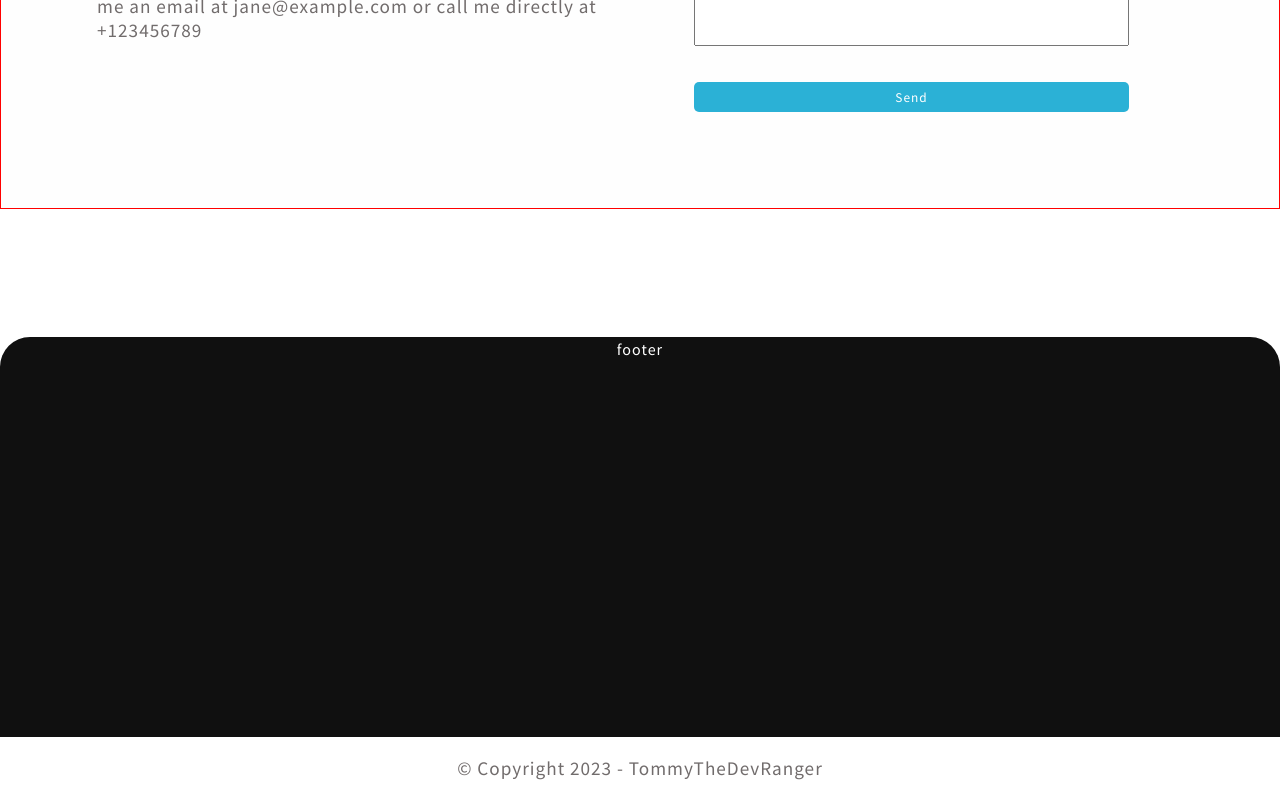
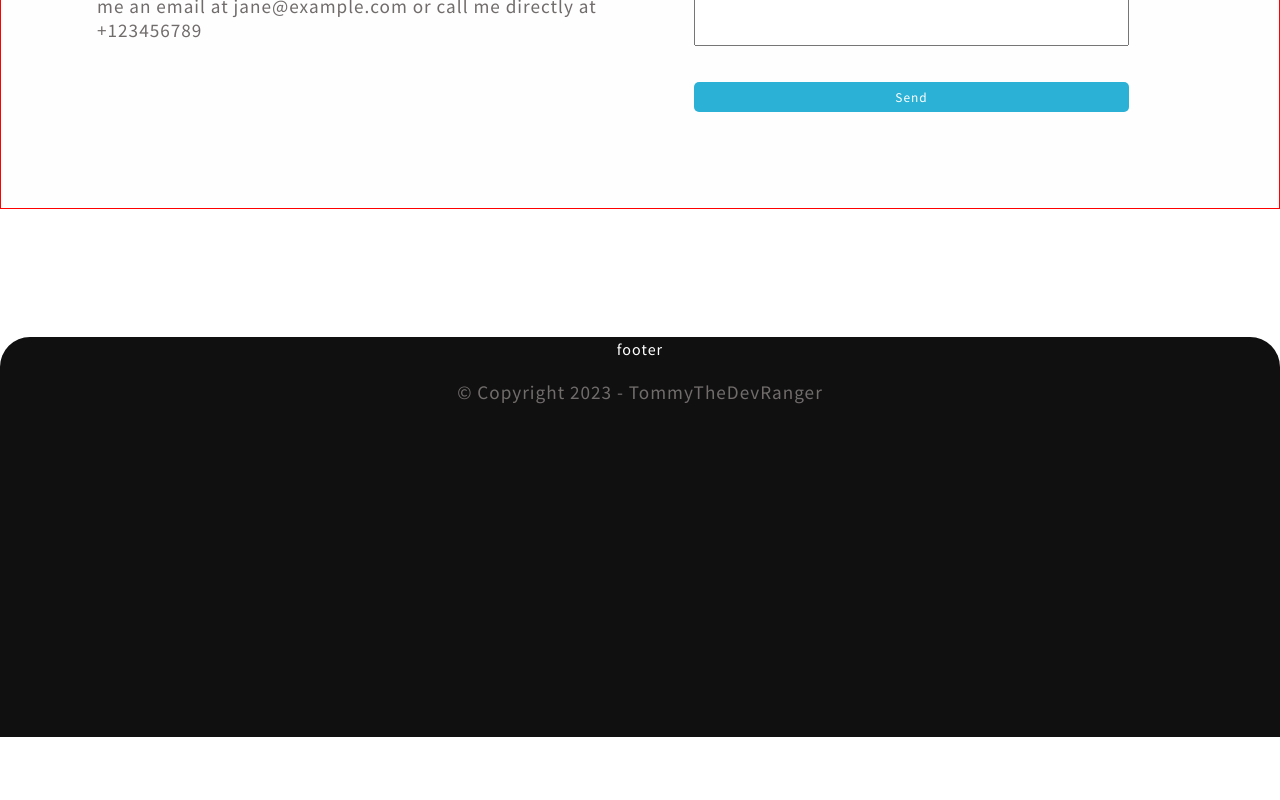
Before and after one commit to TommyOliveir/vite-react-official-project_PORTFOLIO, a React (Vite) app: page / in a window 1280 px wide. Shown: the part 4011-4811 px from the top of the page. After the commit the page ends 4748 px from the top, so only its background shows below. Built offline with nearby package versions, Linux system fonts and the light colour scheme; the HTML template or start-up script is replaced by a standard one.

Commit message:
Update Footer.jsx

```diff
--- a/src/components/Footer.jsx
+++ b/src/components/Footer.jsx
@@ -3,10 +3,12 @@ import React from 'react'
 function Footer() {
   return (
     <>
-      <div className="social-footer">footer</div>
-      <div className="div">
-      <p>© Copyright 2023 - TommyTheDevRanger </p>
+      <div className="social-footer">footer
+        <div>
+          <p>© Copyright 2023 - TommyTheDevRanger </p>
+        </div>
       </div>
+
 
     </>
 
```
